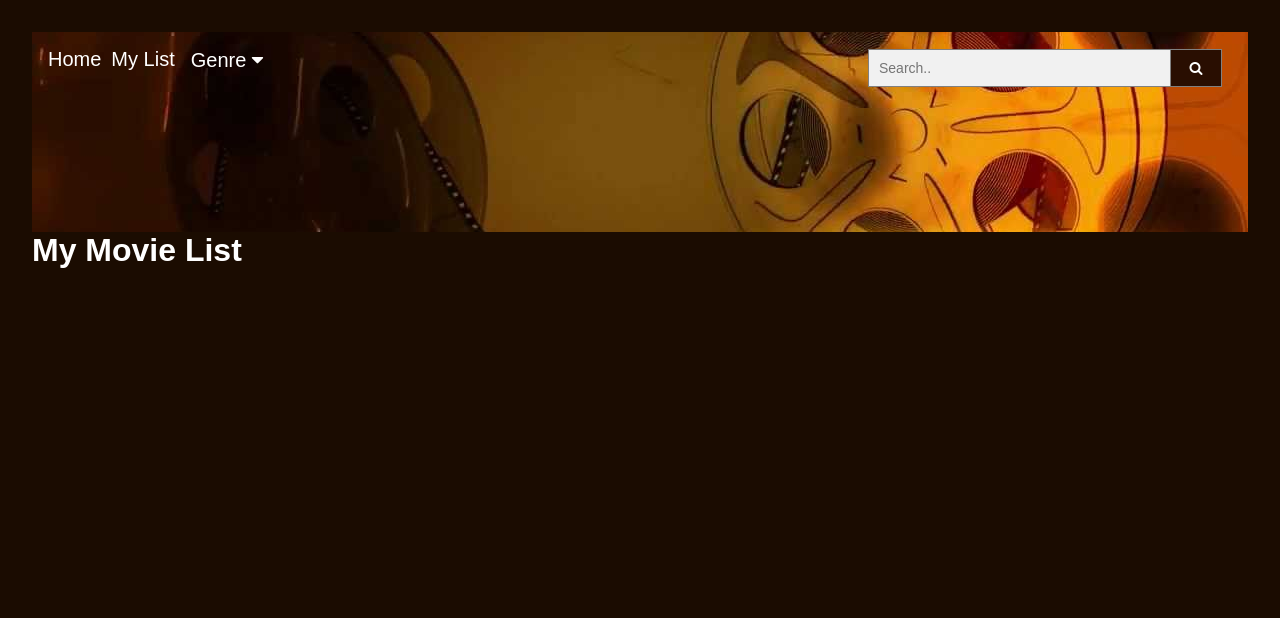
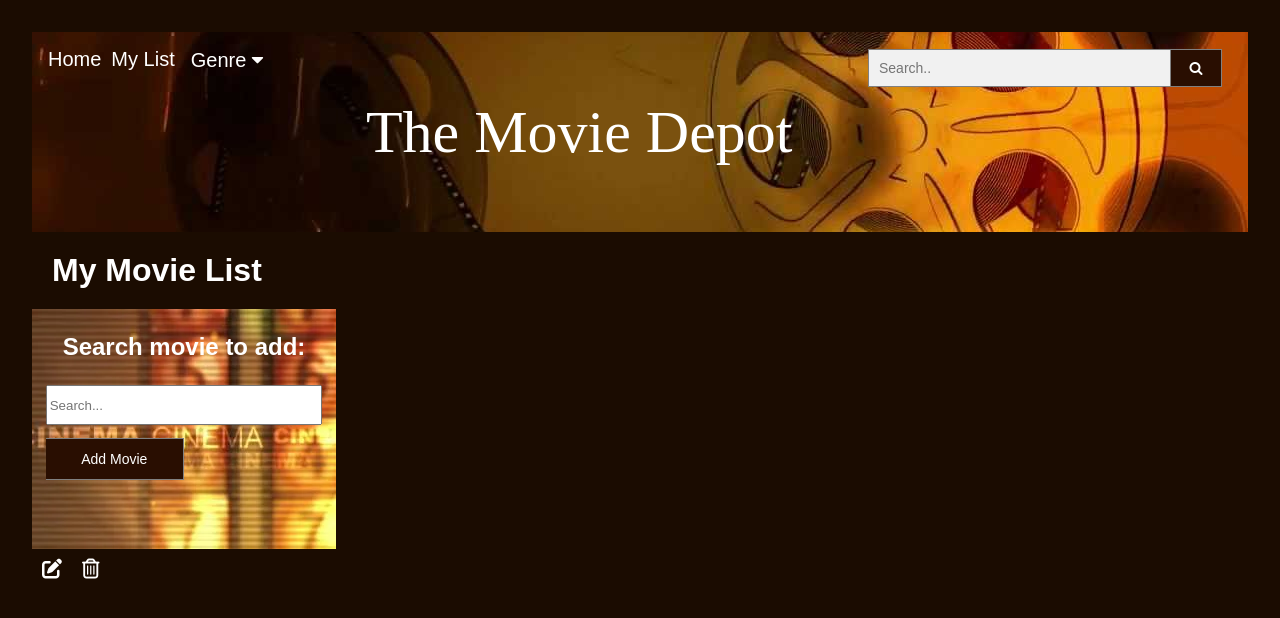
Before and after one commit to roberts-miller-umbriel/movies-app, a plain HTML site: page my_movie_list.html in a window 1280 px wide. Drawn offline with nearby package versions, Linux system fonts and the light colour scheme.

Commit message:
styles to header and add movie page

```diff
--- a/js/components/Nav.js
+++ b/js/components/Nav.js
@@ -14,6 +14,7 @@ const Nav = () => {
                     <a href="#">Documentary</a>
                 </div>
             </div>
+            <h1 class="main-title">The Movie Depot</h1>
             <form id="movie-search">
                 <input type="text" placeholder="Search.." name="search">
                 <button type="submit"><i class="fa fa-search"></i></button>
--- a/my_movie_list.html
+++ b/my_movie_list.html
@@ -11,13 +11,24 @@
           href="https://cdnjs.cloudflare.com/ajax/libs/font-awesome/4.7.0/css/font-awesome.min.css">
 
     <link href="https://fonts.googleapis.com/css2?family=Pacifico&display=swap" rel="stylesheet">
-
     <link href="https://fonts.googleapis.com/css2?family=Spline+Sans:wght@300;500&display=swap" rel="stylesheet">
 </head>
 <body>
 <script src="./js/components/Nav.js"></script>
+<main>
     <h1>My Movie List</h1>
-        <main>
+    <div id="search-movie-container">
+        <h2>Search movie to add:</h2>
+        <form id="add-movie-form">
+            <input type="search" id="movie-query" name="q" placeholder="Search...">
+            <button class="add-btn">Add Movie</button>
+        </form>
+    </div>
+    <div id="icon-pills">
+        <i class="fa-solid fa-pen-to-square"></i>
+        <i class="fa-regular fa-trash-can"></i>
+    </div>
+
     <div id="movie-list-container">
 
     </div>
--- a/styles/main.css
+++ b/styles/main.css
@@ -1,4 +1,5 @@
 @import "modal.css";
+@import "my_movie_styles.css";
 
 *,
 *::before,
@@ -8,6 +9,18 @@
 	box-sizing: border-box;
 }
 
+.main-title {
+	font-family: 'Italiana', serif ;
+	font-weight: normal;
+	position: absolute;
+	text-align: center;
+	margin: 0;
+	top: 50%;
+	left: 45%;
+	transform: translate(-50%, -50%);
+	font-size: 60px;
+}
+
 body, html {
 	font-family: Arial, Helvetica, sans-serif;
 	background: #1B0C01;
@@ -15,6 +28,7 @@ body, html {
 }
 
 .navbar {
+	position: relative;
 	overflow: hidden;
 	display: flex;
 	padding: 1rem;
--- /dev/null
+++ b/styles/my_movie_styles.css
@@ -0,0 +1,47 @@
+h1 {
+    margin: 20px;
+}
+
+#search-movie-container {
+    display: flex;
+    flex-direction: column;
+    align-items: center;
+    width: 25%;
+    height: 15em;
+    background-image: url("/img/searchbackground.jpg");
+}
+
+#search-movie-container h2 {
+    padding: 1em;
+}
+
+#movie-query {
+    height: 3em;
+    width: 100%;
+    margin-bottom: 1em;
+}
+
+#add-movie-form .add-btn {
+    height: 3em;
+    width: 50%;
+    padding: 10px;
+    background: #290E01;
+    color: white;
+    font-size: 14px;
+    border: 1px solid grey;
+    border-left: none; /* Prevent double borders */
+    cursor: pointer;
+}
+
+#add-movie-form .add-btn:hover {
+    background: #BE4900;
+}
+
+#icon-pills {
+    display: flex;
+    font-size: 20px;
+}
+
+#icon-pills i {
+    padding: 0.5em;
+}
```
Also changed, not shown: index.html (+3 -1 lines), img/searchbackground.jpg (added). Lines whose indentation alone changed are shown as unchanged.
